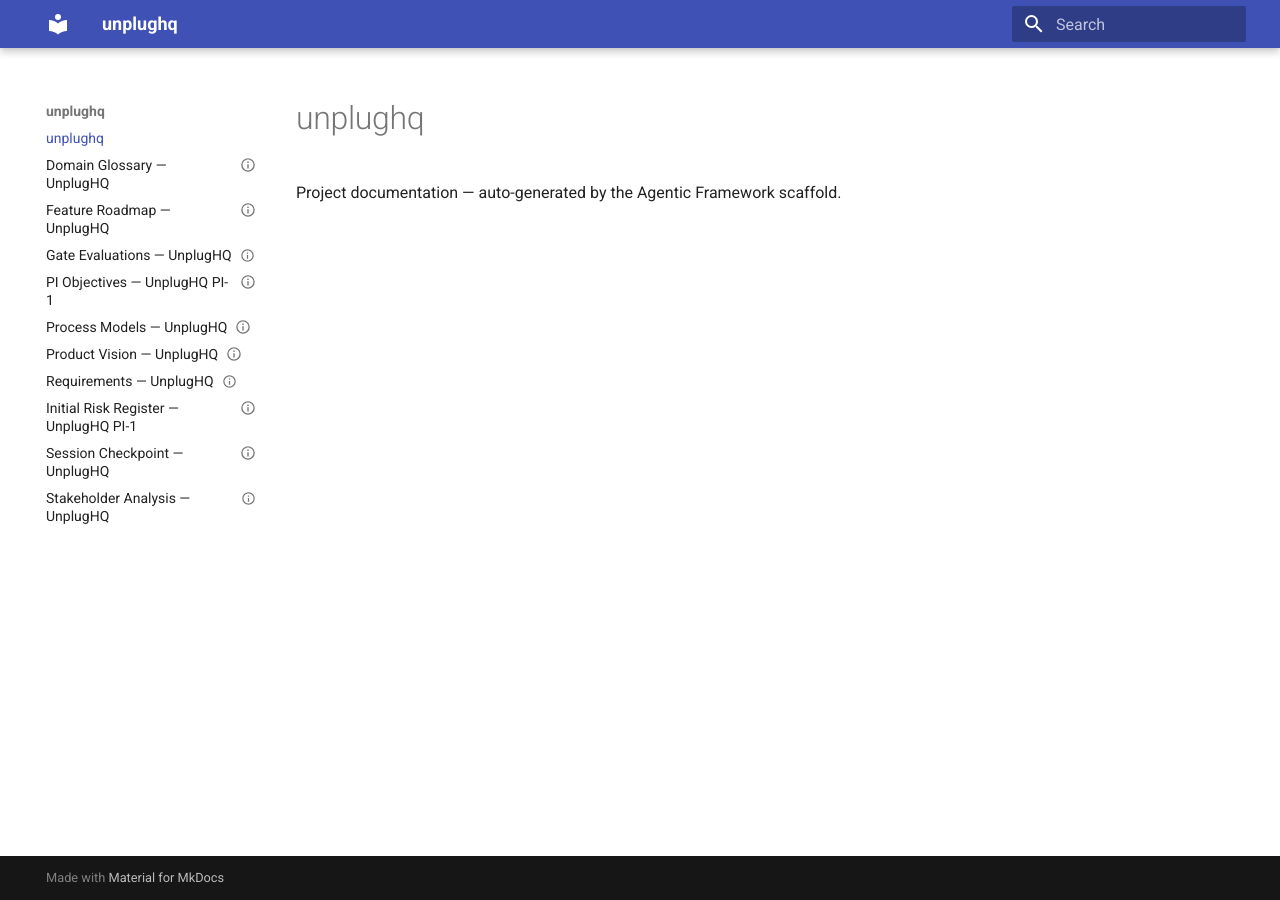
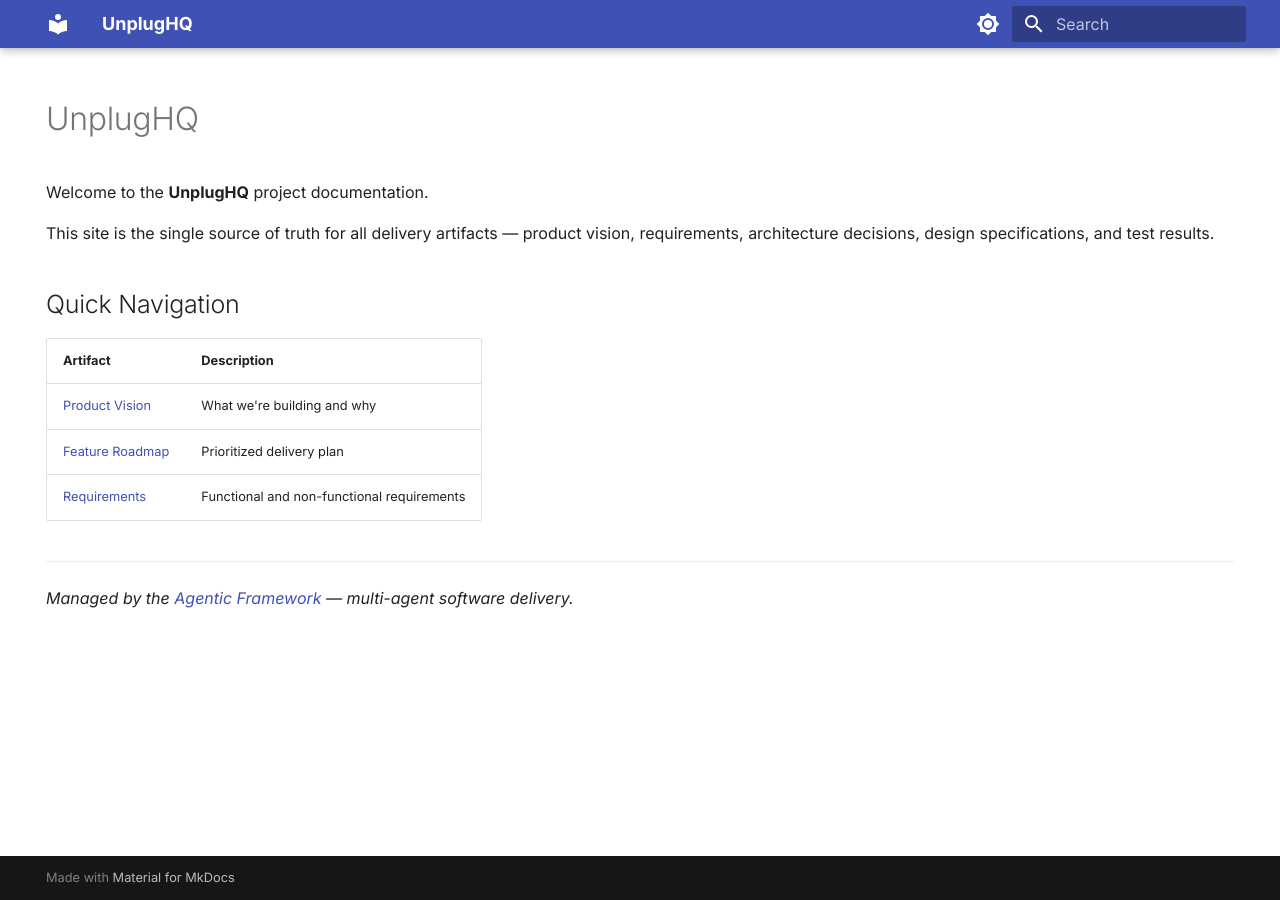
Before and after one commit to sjefsharp/unplughq, an MkDocs documentation site: the page built from docs/index.md, in a window 1280 px wide. Built offline with MkDocs 1.6.1 and Material for MkDocs 9.7.7, drawn with Linux system fonts in a browser that asks for light colours.

Commit message:
feat(pm): upgrade documentation site styling and landing page
- Set site_name to 'UnplugHQ' (proper display name)
- Add color palette with light/dark mode toggle (indigo)
- Add Inter + JetBrains Mono fonts
- Add navigation.top, search.highlight, content.tabs.link features
- Add pymdownx.tabbed, md_in_html, pymdownx.emoji extensions
- Rich landing page with Quick Navigation table
- Add docs/stylesheets/extra.css for UX design token bridge

```diff
--- a/docs/index.md
+++ b/docs/index.md
@@ -1,3 +1,23 @@
-# unplughq
+---
+hide:
+  - navigation
+  - toc
+---
 
-Project documentation — auto-generated by the Agentic Framework scaffold.
+# UnplugHQ
+
+Welcome to the **UnplugHQ** project documentation.
+
+This site is the single source of truth for all delivery artifacts — product vision, requirements, architecture decisions, design specifications, and test results.
+
+## Quick Navigation
+
+| Artifact | Description |
+| --- | --- |
+| [Product Vision](product-vision.md) | What we're building and why |
+| [Feature Roadmap](feature-roadmap.md) | Prioritized delivery plan |
+| [Requirements](requirements.md) | Functional and non-functional requirements |
+
+---
+
+*Managed by the [Agentic Framework](https://github.com/sjefsharp/agentic-framework) — multi-agent software delivery.*
--- /dev/null
+++ b/docs/stylesheets/extra.css
@@ -0,0 +1,31 @@
+/* ====================================================================
+ * Project Design Tokens — MkDocs Material Theme Overrides
+ * --------------------------------------------------------------------
+ * This file is the bridge between UX design and documentation styling.
+ * The UX Designer updates this file at P2 to align the documentation
+ * site with the application's visual identity.
+ *
+ * Color variables override Material theme defaults.
+ * See: https://squidfunk.github.io/mkdocs-material/customization/
+ * ==================================================================== */
+
+:root {
+  /* ── Primary palette ── */
+  /* --md-primary-fg-color:        #4051b5; */
+  /* --md-primary-bg-color:        #ffffff; */
+  /* --md-accent-fg-color:         #526cfe; */
+
+  /* ── Typography ── */
+  /* --md-text-font: "Inter"; */
+  /* --md-code-font: "JetBrains Mono"; */
+
+  /* ── Surface colors ── */
+  /* --md-default-bg-color:        #ffffff; */
+  /* --md-footer-bg-color:         #000000de; */
+}
+
+[data-md-color-scheme="slate"] {
+  /* ── Dark mode overrides ── */
+  /* --md-primary-fg-color:        #7c8aff; */
+  /* --md-default-bg-color:        #1e1e2e; */
+}
--- a/mkdocs.yml
+++ b/mkdocs.yml
@@ -1,13 +1,35 @@
-site_name: 'unplughq'
+site_name: 'UnplugHQ'
 site_url: https://sjefsharp.github.io/unplughq/
+site_description: 'UnplugHQ — project documentation'
 theme:
   name: material
   features:
     - navigation.instant
     - navigation.sections
     - navigation.expand
+    - navigation.top
     - search.suggest
+    - search.highlight
     - content.code.copy
+    - content.tabs.link
+  palette:
+    - scheme: default
+      primary: indigo
+      accent: indigo
+      toggle:
+        icon: material/brightness-7
+        name: Switch to dark mode
+    - scheme: slate
+      primary: indigo
+      accent: indigo
+      toggle:
+        icon: material/brightness-4
+        name: Switch to light mode
+  font:
+    text: Inter
+    code: JetBrains Mono
+extra_css:
+  - stylesheets/extra.css
 plugins:
   - search
 markdown_extensions:
@@ -22,4 +44,10 @@
   - pymdownx.highlight:
       anchor_linenums: true
   - pymdownx.details
+  - pymdownx.tabbed:
+      alternate_style: true
   - attr_list
+  - md_in_html
+  - pymdownx.emoji:
+      emoji_index: !!python/name:material.extensions.emoji.twemoji
+      emoji_generator: !!python/name:material.extensions.emoji.to_svg
```
